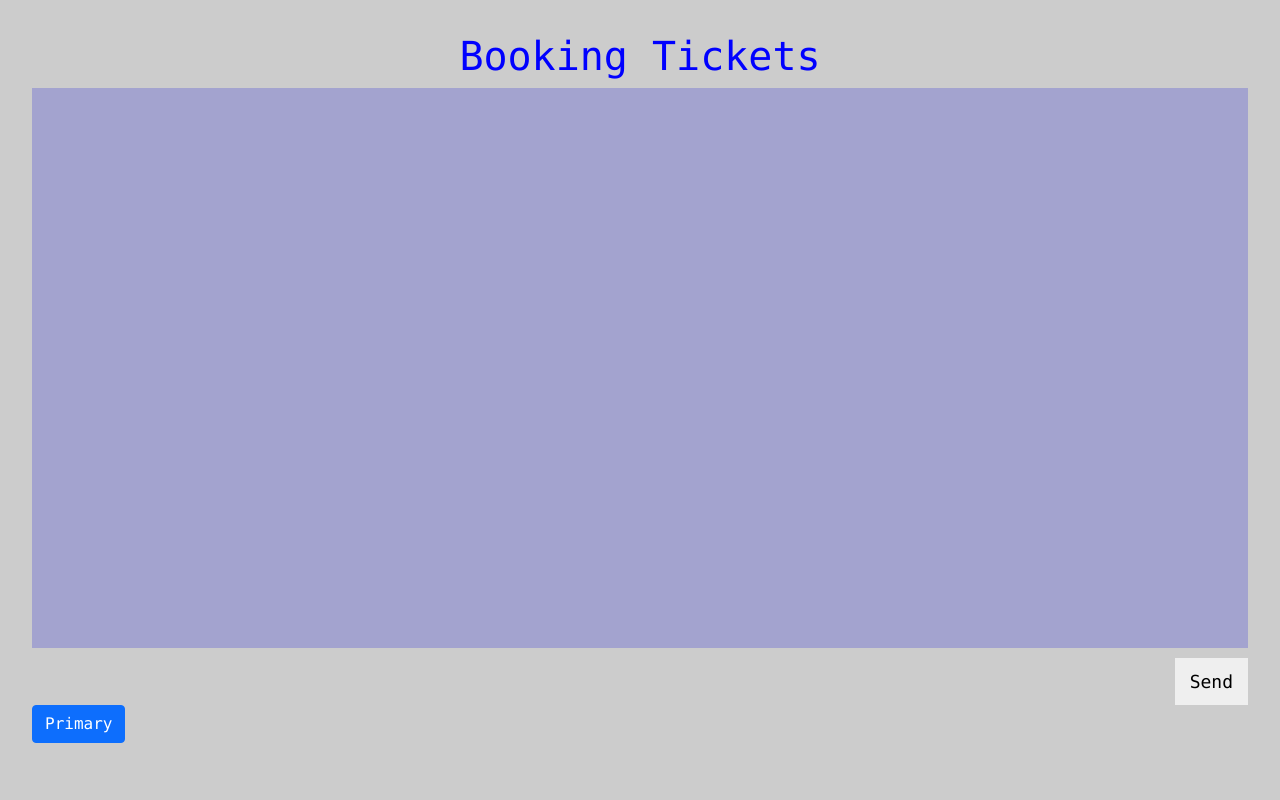
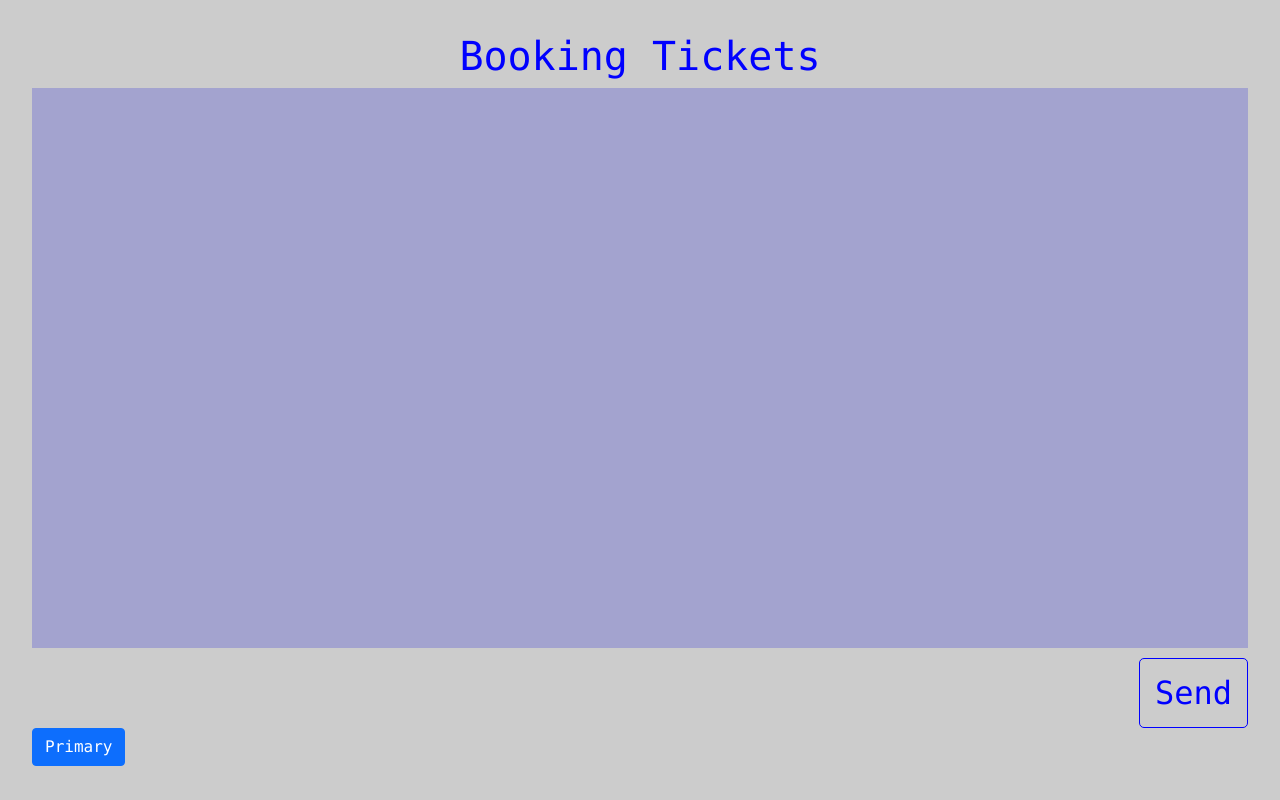
Before and after one commit to yaborodinov/Cinema-tickets, a React (Create React App) app: page / in a window 1280 px wide. Built offline with nearby package versions, Linux system fonts and the light colour scheme.

Commit message:
learn and testing styled components. use group on props, extention style components

```diff
--- a/src/App.js
+++ b/src/App.js
@@ -35,7 +35,7 @@ function App() {
 
       <Flex direction="column">
         <Console color={color} />
-        < CreatedButton align="flex-end" mt="10px"> Send </CreatedButton>
+        < CreatedButton large outline color={"blue"} align="flex-end" mt="10px"> Send </CreatedButton>
       </Flex>
 
       < Button variant="primary" > Primary </Button>
--- a/src/components/CreatedButton.jsx
+++ b/src/components/CreatedButton.jsx
@@ -1,25 +1,43 @@
 import React from 'react';
-import styled from 'styled-components';
+import styled, {css} from 'styled-components';
 
 const StyledButton = styled("button")`
-  border:none;
+  border: none;
   padding: 10px 15px;
   font-size: 18px;
-  cursor:pointer;
-  margin-top: ${(props)=>props.mt || "0"};
-  &:focus{
-    outline:none;
-  };
-  align-self:${props=>props.align || "stretch"};
-`
+  cursor: pointer;
+  margin-top: ${(props) => props.mt || "0"};
+  &:focus {
+    outline: none;
+  }
+  align-self: ${(props) => props.align || "stretch"};
+  border-radius:5px;
+
+  ${(props) =>
+    props.primary && css`
+      color: ${(props) => props.color || "white"};
+      background: ${(props) => props.background || "#494646"};
+    `};
+
+  ${(props) =>
+    props.outline && css`
+      color: ${(props) => props.color || "white"};
+      border: 1px solid ${props=>props.color || "white"};
+      background: transparent;
+    `}
+`;
+
+
+const LargeStyledButton = styled(StyledButton)`
+    ${props => props.large && css`
+      font-size:32px;
+    `}
+
+`;
 
 function CreatedButton(props) {
   console.log(props)
-  return (
-    <StyledButton {...props} />
-
-
-  )
+  return <LargeStyledButton {...props} />;
 }
 
 export default CreatedButton;
```
